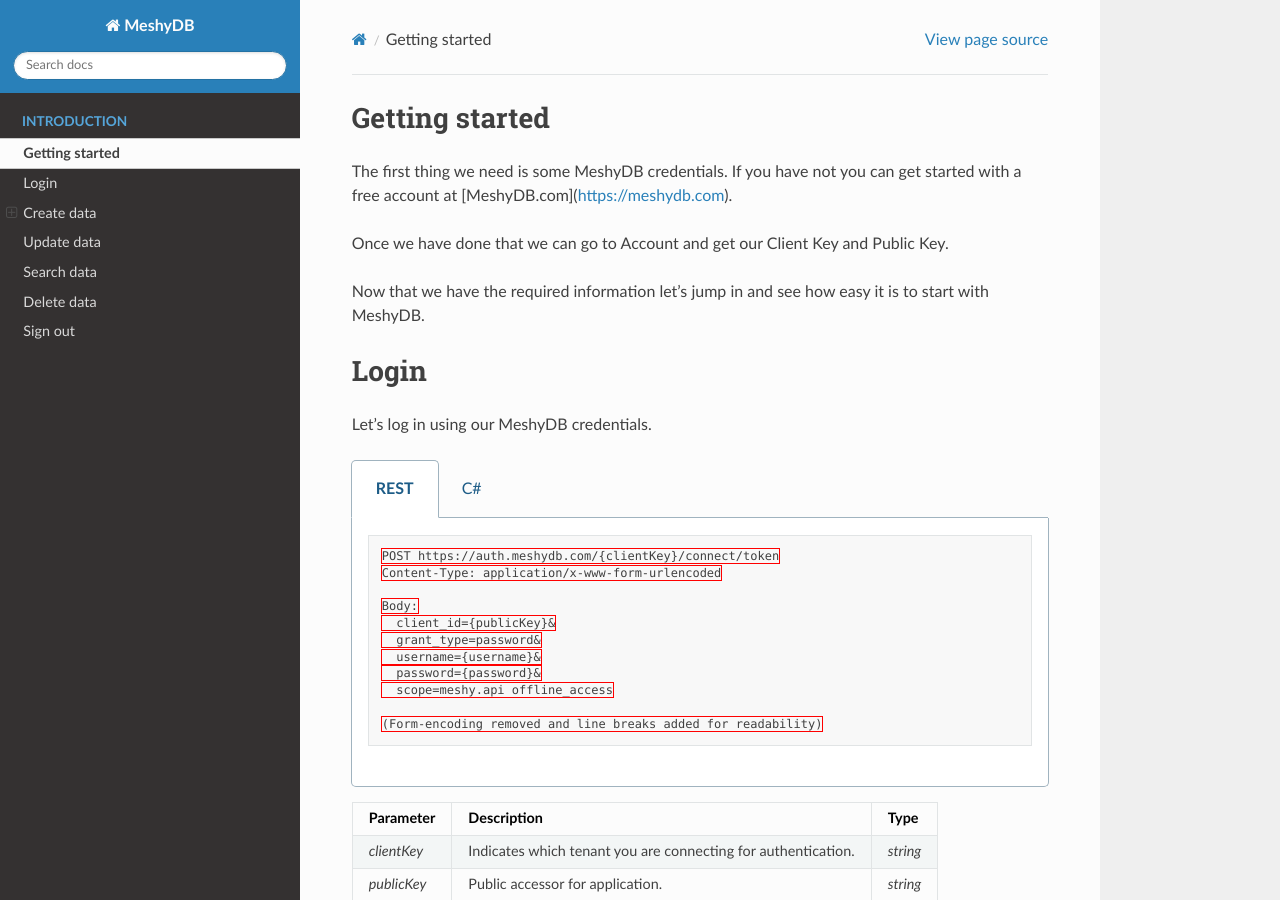
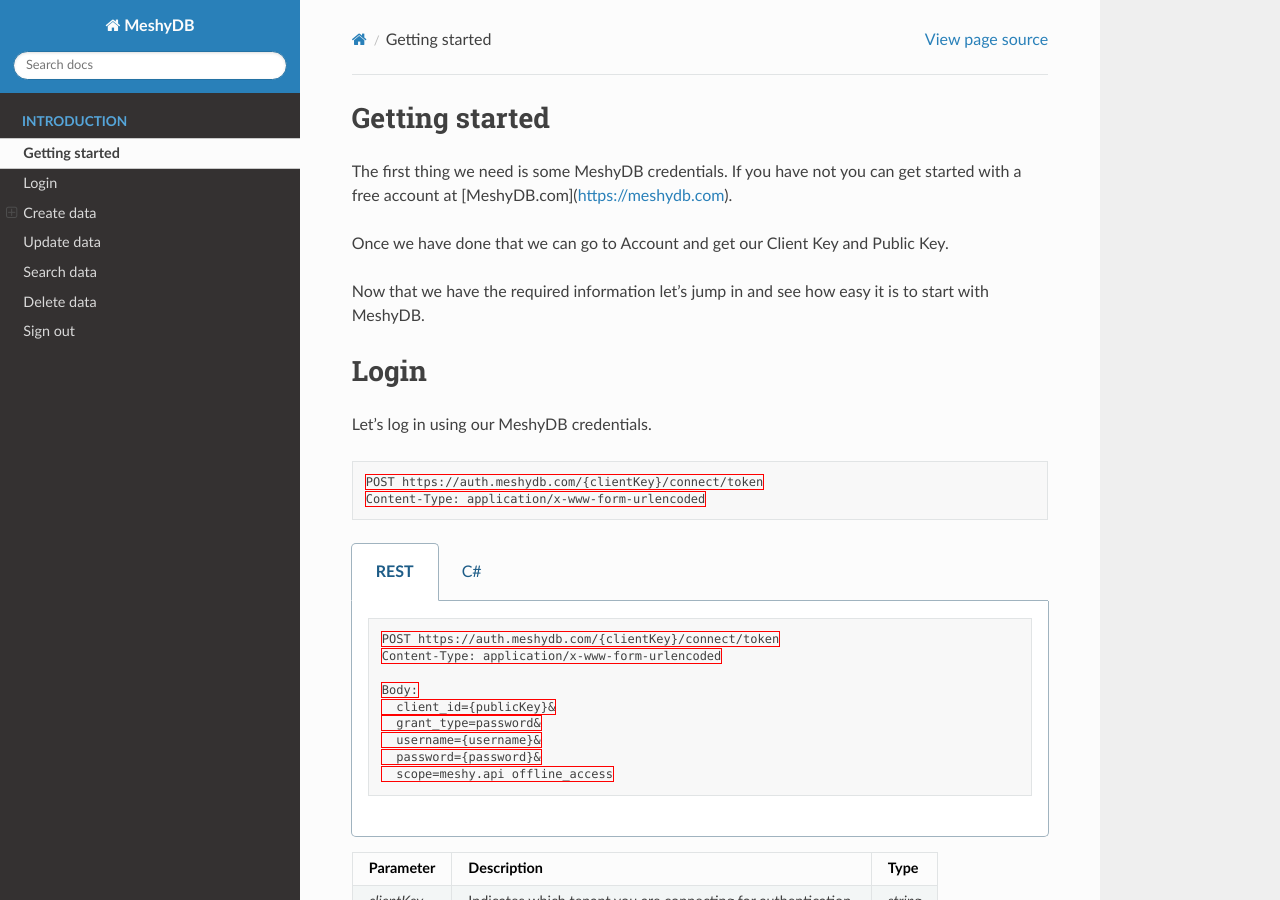
Before and after one commit to yetisoftworks/MeshyDB.SDK, a Sphinx documentation site: the page built from docs/intro/getting_started.rst, in a window 1280 px wide and 900 px high. Built offline with Sphinx 7.4.7 and the Read the Docs theme 2.0.0, drawn with Linux system fonts in a browser that asks for light colours.

Commit message:
Update getting_started.rst

```diff
--- a/docs/intro/getting_started.rst
+++ b/docs/intro/getting_started.rst
@@ -9,6 +9,11 @@ Now that we have the required information let's jump in and see how easy it is t
 Login
 =====
 Let's log in using our MeshyDB credentials.
+
+.. code-block:: http
+
+   POST https://auth.meshydb.com/{clientKey}/connect/token
+   Content-Type: application/x-www-form-urlencoded
 
 .. tabs::
 
@@ -25,8 +30,6 @@ Let's log in using our MeshyDB credentials.
          username={username}&
          password={password}&
          scope=meshy.api offline_access
-
-       (Form-encoding removed and line breaks added for readability)
 
    .. group-tab:: C#
 
```
